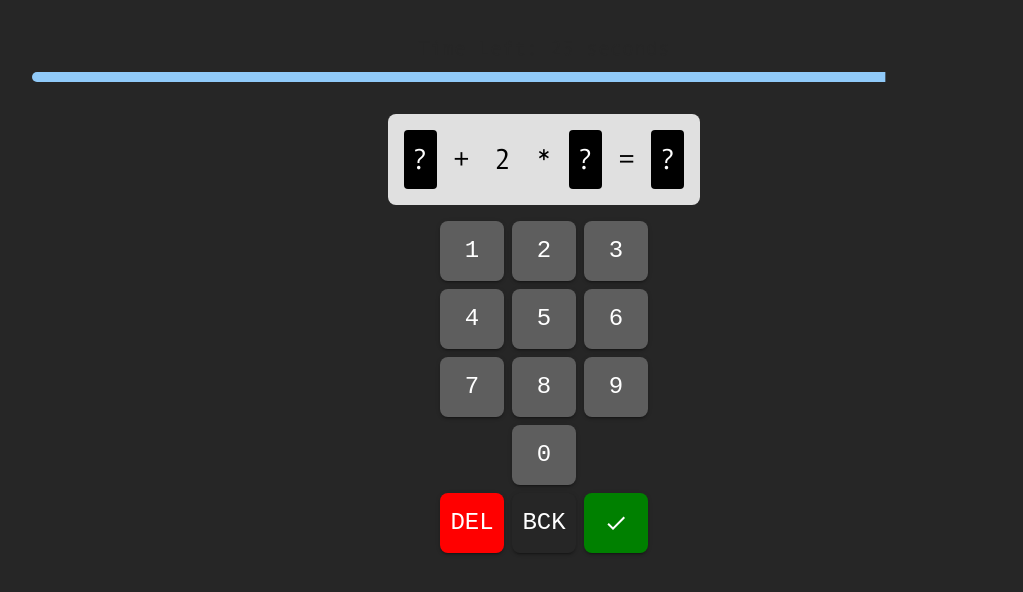
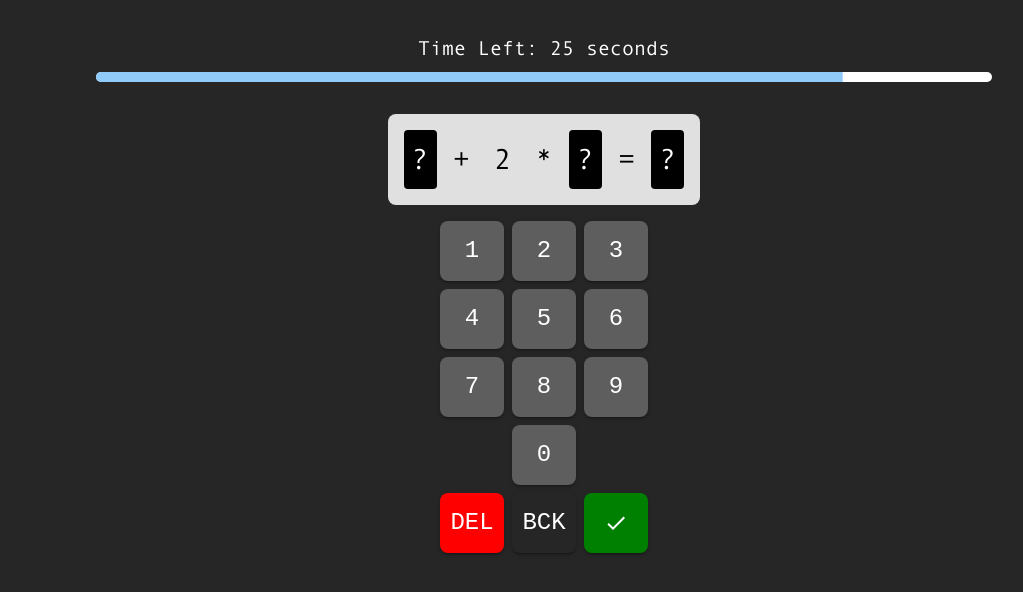
Before and after one commit to listenrwt/fill-in-the-math-client, a Next.js app: page /game in a window 1280 px wide. Shown: the top 592 px of the page, without its empty margins (96-1119 px from the left). Built offline with nearby package versions, Linux system fonts and the light colour scheme; no server answers.

Commit message:
style: minor time-bar color and width change

```diff
--- a/src/components/game/ui/in_game_timer.tsx
+++ b/src/components/game/ui/in_game_timer.tsx
@@ -23,9 +23,9 @@ const InGameTimer = ({ duration = 30 }: InGameTimerProps) => {
   }, [duration]);
 
   return (
-    <Box sx={{ width: '80%', mx: 'auto', textAlign: 'center', mt: 2 }}>
+    <Box sx={{ width: '70%', mx: 'auto', textAlign: 'center', mt: 2 }}>
       {/* Timer Text */}
-      <Typography variant="h6" color="#262626" mb={1}>
+      <Typography variant="h6" color="#ffffff" mb={1}>
         Time Left: {timeLeft} {timeLeft === 1 ? 'second' : 'seconds'}
       </Typography>
 
@@ -33,7 +33,7 @@ const InGameTimer = ({ duration = 30 }: InGameTimerProps) => {
       <LinearProgress
         variant="determinate"
         value={progress}
-        sx={{ bgcolor: '#262626', height: 10, borderRadius: 5 }}
+        sx={{ bgcolor: '#ffffff', height: 10, borderRadius: 5 }}
       />
     </Box>
   );
```
